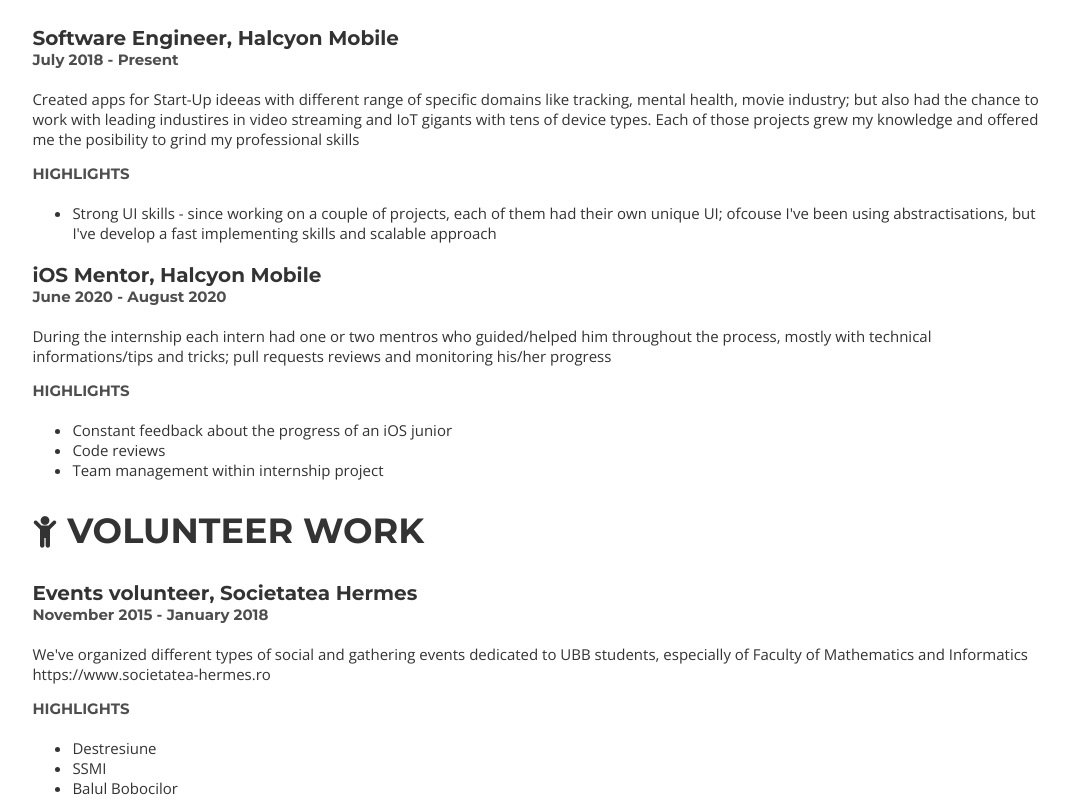
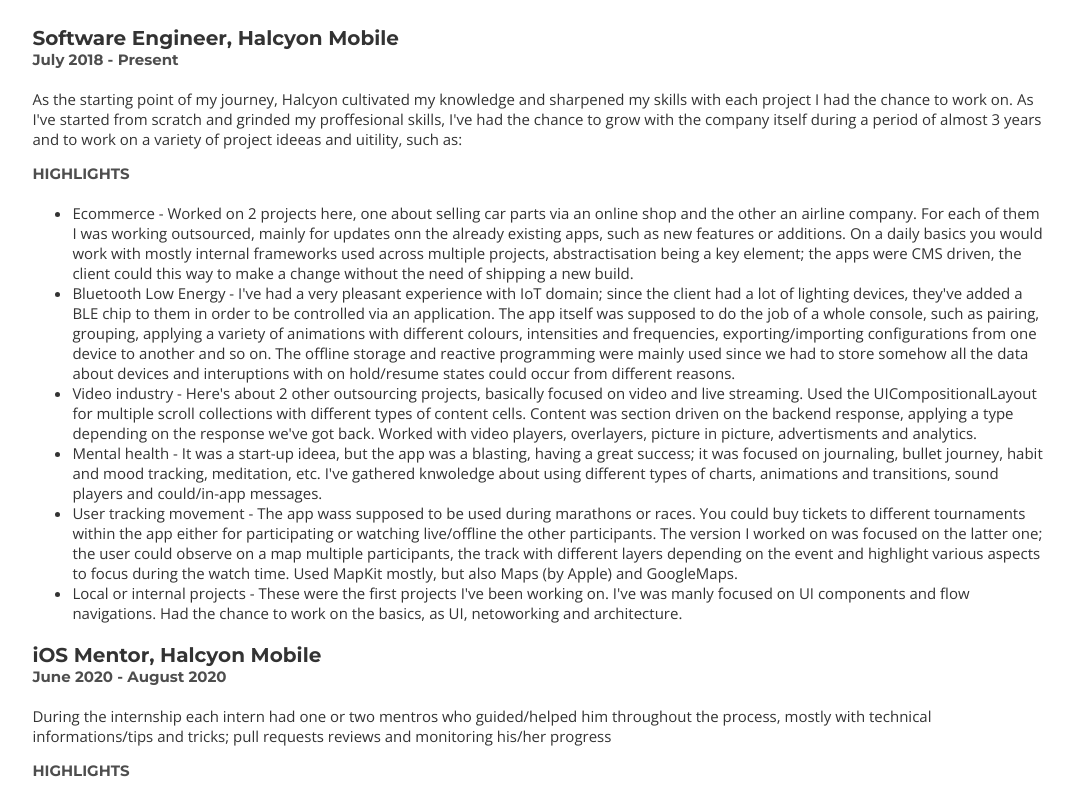
Before and after one commit to Shliferd/Resume, a website: page index.html in a window 1280 px wide. Shown: the part 734-1536 px from the top of the page, without its empty margins (102-1175 px from the left). Drawn offline with nearby package versions, Linux system fonts and the light colour scheme.

Commit message:
update content

```diff
--- a/index.html
+++ b/index.html
@@ -180,10 +180,15 @@
 				<div class= "job">
 					<h3>Software Engineer, Halcyon Mobile</h3>
 					<h4>July 2018 - Present</h4>
-					<p>Created apps for Start-Up ideeas with different range of specific domains like tracking, mental health, movie industry; but also had the chance to work with leading industires in video streaming and IoT gigants with tens of device types. Each of those projects grew my knowledge and offered me the posibility to grind my professional skills</p>
+					<p>As the starting point of my journey, Halcyon cultivated my knowledge and sharpened my skills with each project I had the chance to work on. As I&#39;ve started from scratch and grinded my proffesional skills, I&#39;ve had the chance to grow with the company itself during a period of almost 3 years and to work on a variety of project ideeas and uitility, such as:</p>
 					<h4>HIGHLIGHTS</h4>
 					<ul>
-						<li>Strong UI skills - since working on a couple of projects, each of them had their own unique UI; ofcouse I&#39;ve been using abstractisations, but I&#39;ve develop a fast implementing skills and scalable approach </li>
+						<li>Ecommerce - Worked on 2 projects here, one about selling car parts via an online shop and the other an airline company. For each of them I was working outsourced, mainly for updates onn the already existing apps, such as new features or additions. On a daily basics you would work with mostly internal frameworks used across multiple projects, abstractisation being a key element; the apps were CMS driven, the client could this way to make a change without the need of shipping a new build.</li>
+						<li>Bluetooth Low Energy - I&#39;ve had a very pleasant experience with IoT domain; since the client had a lot of lighting devices, they&#39;ve added a BLE chip to them in order to be controlled via an application. The app itself was supposed to do the job of a whole console, such as pairing, grouping, applying a variety of animations with different colours, intensities and frequencies, exporting&#x2F;importing configurations from one device to another and so on. The offline storage and reactive programming were mainly used since we had to store somehow all the data about devices and interuptions with on hold&#x2F;resume states could occur from different reasons.</li>
+						<li>Video industry - Here&#39;s about 2 other outsourcing projects, basically focused on video and live streaming. Used the UICompositionalLayout for multiple scroll collections with different types of content cells. Content was section driven on the backend response, applying a type depending on the response we&#39;ve got back. Worked with video players, overlayers, picture in picture, advertisments and analytics.</li>
+						<li>Mental health - It was a start-up ideea, but the app was a blasting, having a great success; it was focused on journaling, bullet journey, habit and mood tracking, meditation, etc. I&#39;ve gathered knwoledge about using different types of charts, animations and transitions, sound players and could&#x2F;in-app messages.</li>
+						<li>User tracking movement - The app wass supposed to be used during marathons or races. You could buy tickets to different tournaments within the app either for participating or watching live&#x2F;offline the other participants. The version I worked on was focused on the latter one; the user could observe on a map multiple participants, the track with different layers depending on the event and highlight various aspects to focus during the watch time. Used MapKit mostly, but also Maps (by Apple) and GoogleMaps.</li>
+						<li>Local or internal projects - These were the first projects I&#39;ve been working on. I&#39;ve was manly focused on UI components and flow navigations. Had the chance to work on the basics, as UI, netoworking and architecture.</li>
 					</ul>
 				</div>
 				<div class= "job">
```
Also changed, not shown: resume.json (+0 -1 lines).
